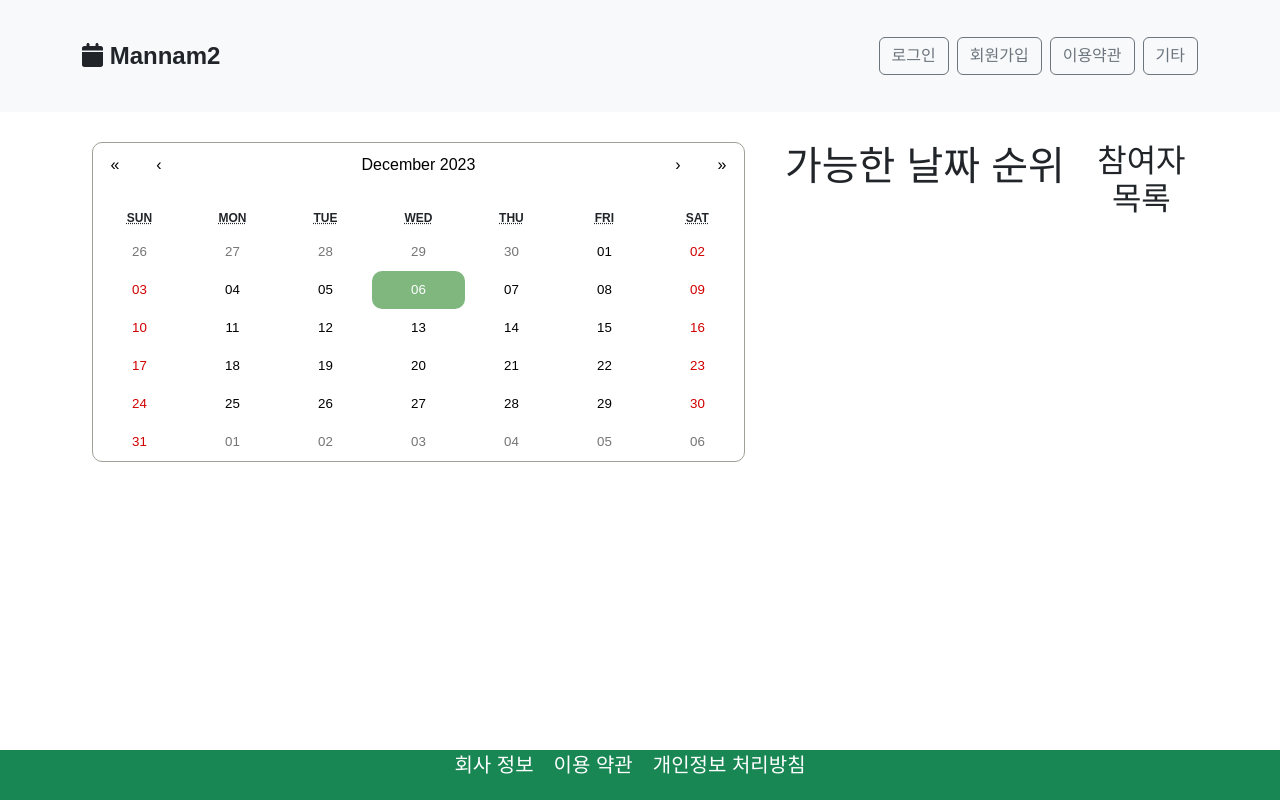
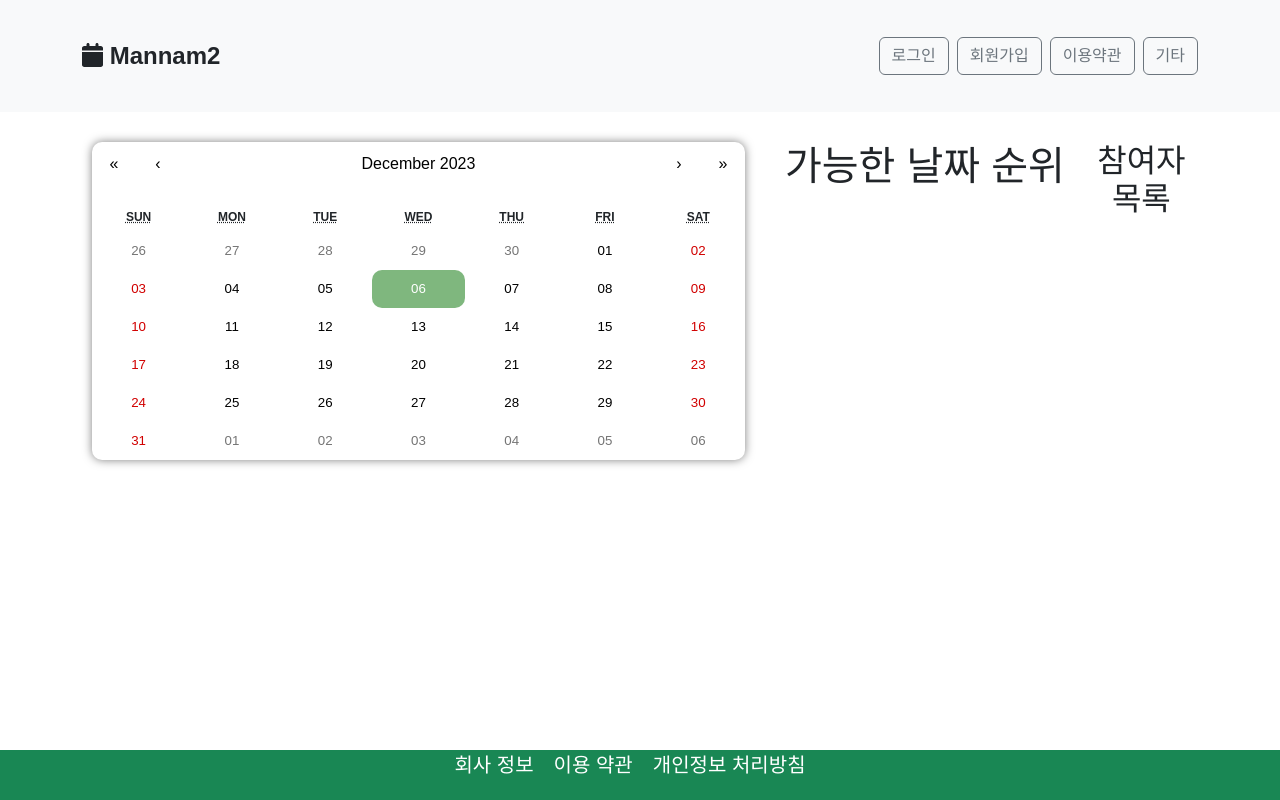
Before and after one commit to RTeamProject1/TeamProject1, a React (Create React App) app: page /List in a window 1280 px wide. Built offline with nearby package versions, Linux system fonts and the light colour scheme; a web font is replaced by a local one.

Commit message:
calendarPage

```diff
--- a/src/CalendarPage.css
+++ b/src/CalendarPage.css
@@ -23,6 +23,8 @@
     width : 100%;
     height : 100%;
     border-radius: 10px;
+    border : none;
+    box-shadow: 0 0 10px rgba(0, 0, 0, 0.5);
 }
 
 .react-calendar__tile--active {
@@ -79,7 +81,6 @@
 .has-data {
     background-color: #7fb77e;
   }
-
 .custom-button1{
     background-color: red;
     margin-top : 10px;
--- a/src/CalendarPage.js
+++ b/src/CalendarPage.js
@@ -246,6 +246,7 @@ function CalendarPage() {
             <div className="container">
                 <div className="calendar-container">
                     <Calendar
+
                         className="calendar"
                         //onChange={setDate}
                         //value={date}
```
